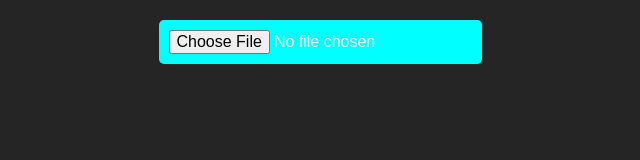
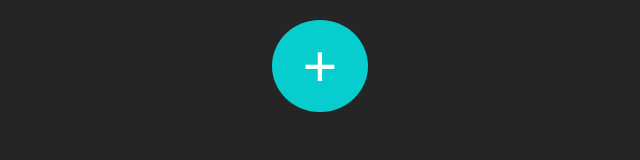
Before and after one commit to ArthurArakelyan/imageUpload, a plain HTML site: page index.html in a window 1280 px wide. Shown: the whole page, without its empty margins (320-960 px from the left). Drawn offline with Linux system fonts and the light colour scheme.

Commit message:
final commit

```diff
--- a/assets/css/styles.css
+++ b/assets/css/styles.css
@@ -12,15 +12,23 @@ header {
   justify-content: center;
   padding: 20px 0;
 }
+.addImageLabel {
+  font-size: 62px;
+  font-weight: 700;
+  color: white;
+  background-color: rgba(0, 255, 255, 0.774);
+  padding: 15px 30px;
+  border-radius: 50%;
+  transition: background-color .4s ease-in-out;
+}
+.addImageLabel:hover {
+  cursor: pointer;
+  background-color: rgba(0, 255, 255, 0.603);
+}
 .addImage {
-  font-size: 16px;
-  padding: 10px;
-  border-radius: 5px;
-  background-color: cyan;
-  color: white;
   outline: none;
   border: none;
-  cursor: pointer;
+  display: none;
 }
 .images {
   width: 100%;
--- a/index.html
+++ b/index.html
@@ -9,7 +9,10 @@
 </head>
 <body>
   <header>
-    <input type="file" class="addImage">
+    <label class="addImageLabel">
+      <input type="file" class="addImage">
+      +
+    </label>
   </header>
   <main>
     <div class="wrapper">
```
